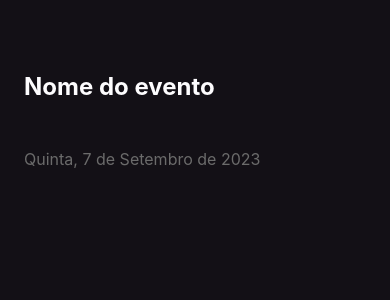
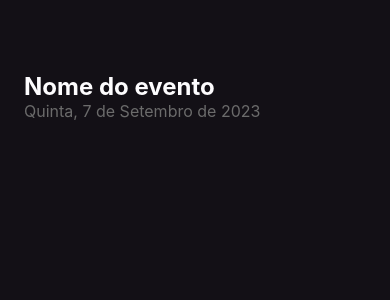
Before and after one commit to maxmonteiro/react-native-app-guests, a React Native app: screen / in a window 390 px wide. Shown: the top 300 px of the page. Built offline with nearby package versions, Linux system fonts and the light colour scheme.

Commit message:
cria componente home

```diff
--- a/App.tsx
+++ b/App.tsx
@@ -1,36 +1,7 @@
-import { StyleSheet, Text, View } from 'react-native';
+import Home from './src/screens/Home';
 
 export default function App() {
   return (
-    <View style={styles.container}>
-      <Text style={styles.eventName}>
-        Nome do evento
-      </Text>
-
-      <Text style={styles.eventDate}>
-        Quinta, 7 de Setembro de 2023
-      </Text>
-    </View>
+    <Home />
   );
 }
-
-const styles = StyleSheet.create({
-  container: {
-    flex: 1,
-    backgroundColor: '#131016',
-    padding: 24
-  },
-
-  eventName: {
-    marginTop: 48,
-    color: '#FDFCFE',
-    fontSize: 24,
-    fontWeight: 'bold'
-  },
-
-  eventDate: {
-    marginTop: 48,
-    color: '#6B6B6B',
-    fontSize: 16
-  }
-});
--- /dev/null
+++ b/src/screens/Home/index.tsx
@@ -0,0 +1,17 @@
+import { Text, View } from 'react-native';
+
+import  { styles } from './styles';
+
+export default function Home() {
+  return (
+    <View style={styles.container}>
+      <Text style={styles.eventName}>
+        Nome do evento
+      </Text>
+
+      <Text style={styles.eventDate}>
+        Quinta, 7 de Setembro de 2023
+      </Text>
+    </View>
+  );
+}
--- /dev/null
+++ b/src/screens/Home/styles.ts
@@ -0,0 +1,21 @@
+import { StyleSheet } from "react-native";
+
+export const styles = StyleSheet.create({
+    container: {
+        flex: 1,
+        backgroundColor: '#131016',
+        padding: 24
+    },
+
+    eventName: {
+        marginTop: 48,
+        color: '#FDFCFE',
+        fontSize: 24,
+        fontWeight: 'bold'
+    },
+
+    eventDate: {
+        color: '#6B6B6B',
+        fontSize: 16
+    }
+});
```
